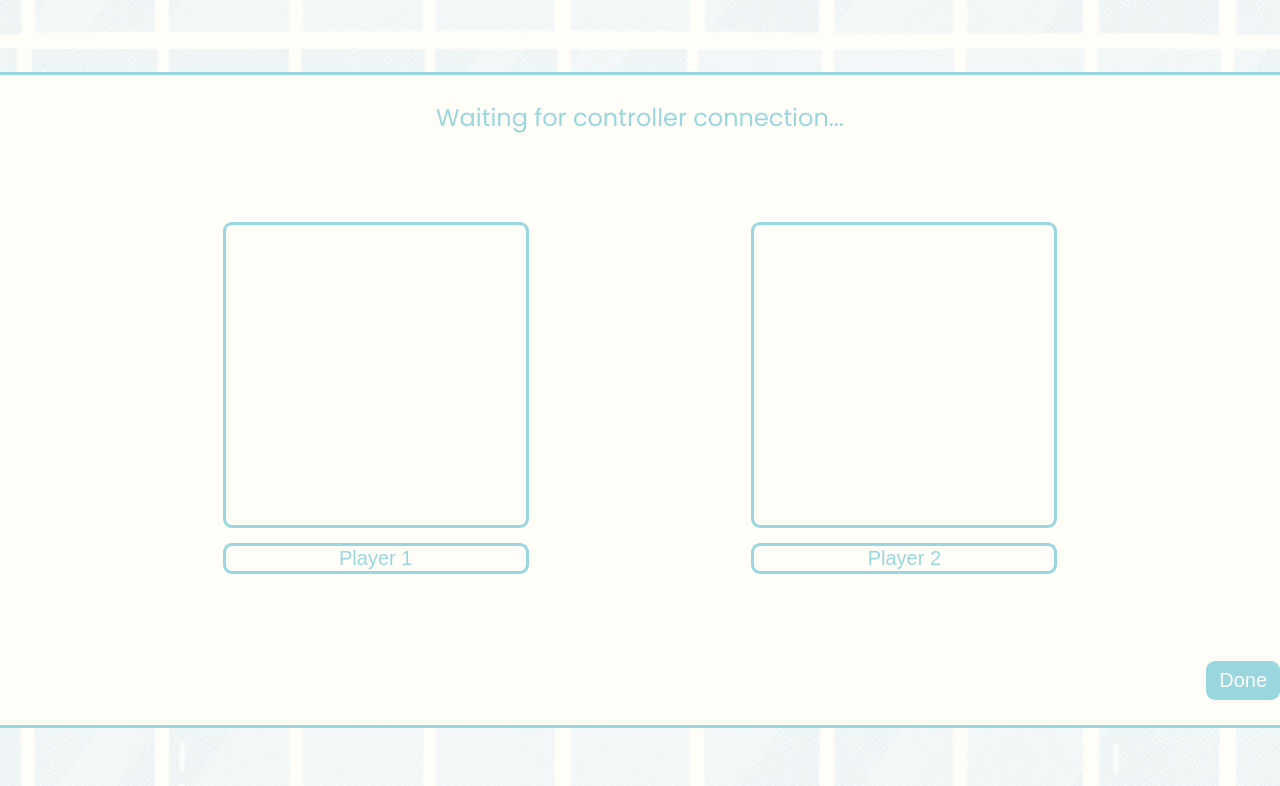
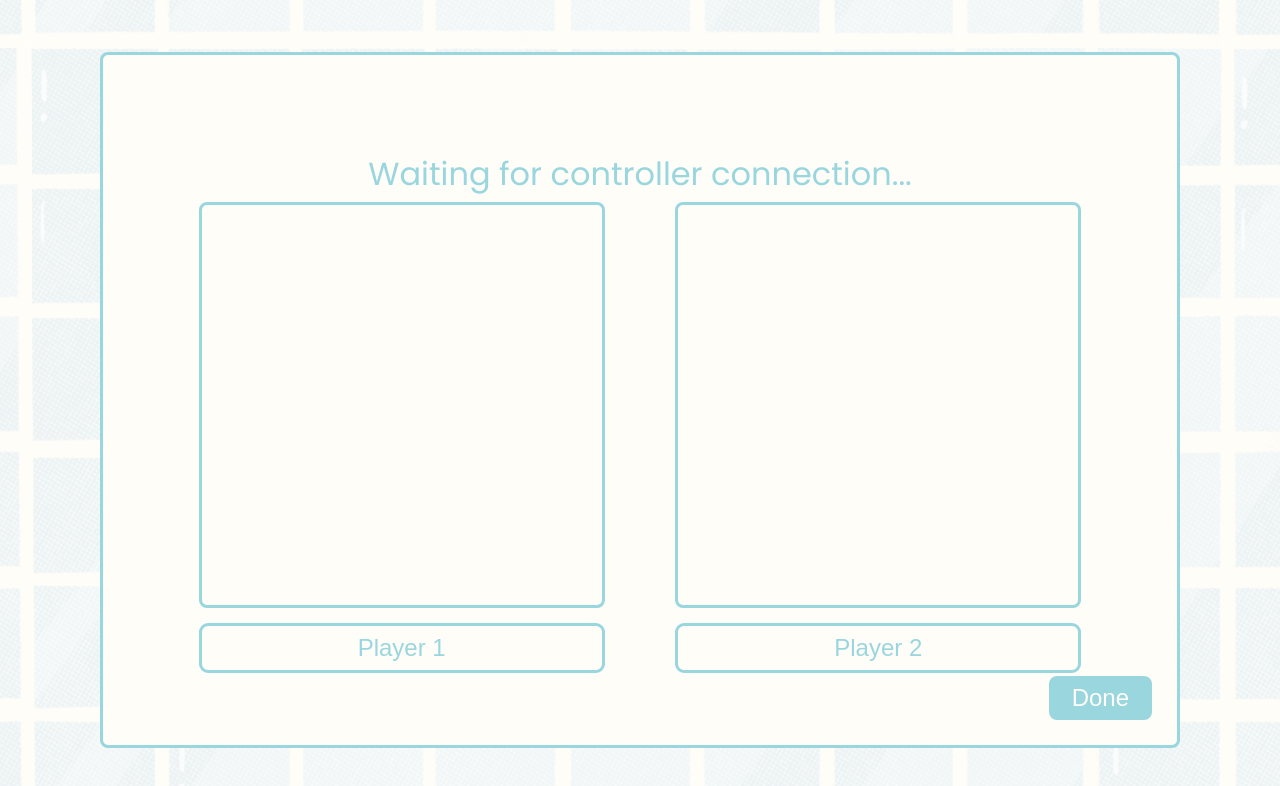
Before and after one commit to rit-coms/COMS-Console, a React (Vite) app: page / in a window 1280 px wide. Shown: the top 786 px of the page. Built offline with nearby package versions, Linux system fonts and the light colour scheme.

Commit message:
increased size of controller connect page

```diff
--- a/src/styles/ControllerConnect.css
+++ b/src/styles/ControllerConnect.css
@@ -7,16 +7,18 @@
     top: 50%;
     left: 50%;
     transform: translate(-50%, -50%);
-    width: 100%;
-    height: 75%;
+    width: 80%;
+    height: 80%;
     color: var(--cyan);
     padding: 25px;
     border: 3px solid var(--cyan);
+    border-radius: 8px;
 
     .controller-connect-header {
         display: flex;
         justify-content: center;
-        font-size: 24px;
+        font-size: 32px;
+        margin-top: 70px;
     }
 
     .controller-connect-players-container {
@@ -30,10 +32,10 @@
 
             .player-card {
                 background-color: var(--off-white);
-                height: 300px;
-                width: 300px;
+                height: 400px;
+                width: 400px;
                 border: 3px solid var(--cyan);
-                border-radius: 9px;
+                border-radius: 8px;
                 display: flex;
                 justify-content: center;
                 align-items: center;
@@ -41,8 +43,8 @@
                 .mascot {
                     background-image: url('../assets/yellow_duck.png');
                     background-size: cover;
-                    width: 200px;
-                    height: 200px;
+                    width: 300px;
+                    height: 300px;
                 }
             }
 
@@ -56,7 +58,8 @@
 
             .player-description {
                 background-color: var(--off-white);
-                font-size: 20px;
+                height: 50px;
+                font-size: 24px;
                 text-align: center;
                 border: 3px solid var(--cyan);
                 margin-top: 15px;
@@ -101,9 +104,9 @@
         .controller-submit {
             color: var(--off-white);
             background-color: var(--cyan);
-            padding: 5px 10px;
-            font-size: 20px;
-            border-radius: 9px;
+            padding: 5px 20px;
+            font-size: 24px;
+            border-radius: 8px;
             border: 3px solid var(--cyan);
         }
 
```
